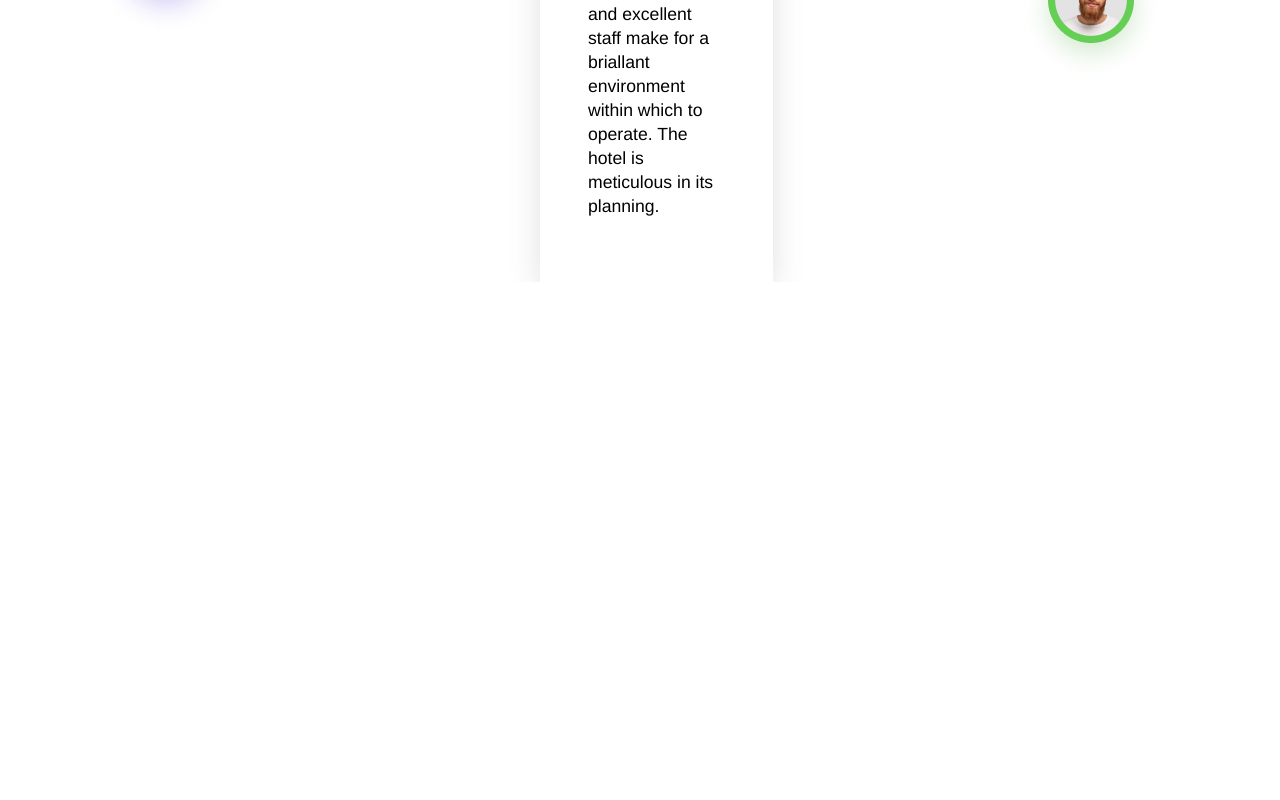
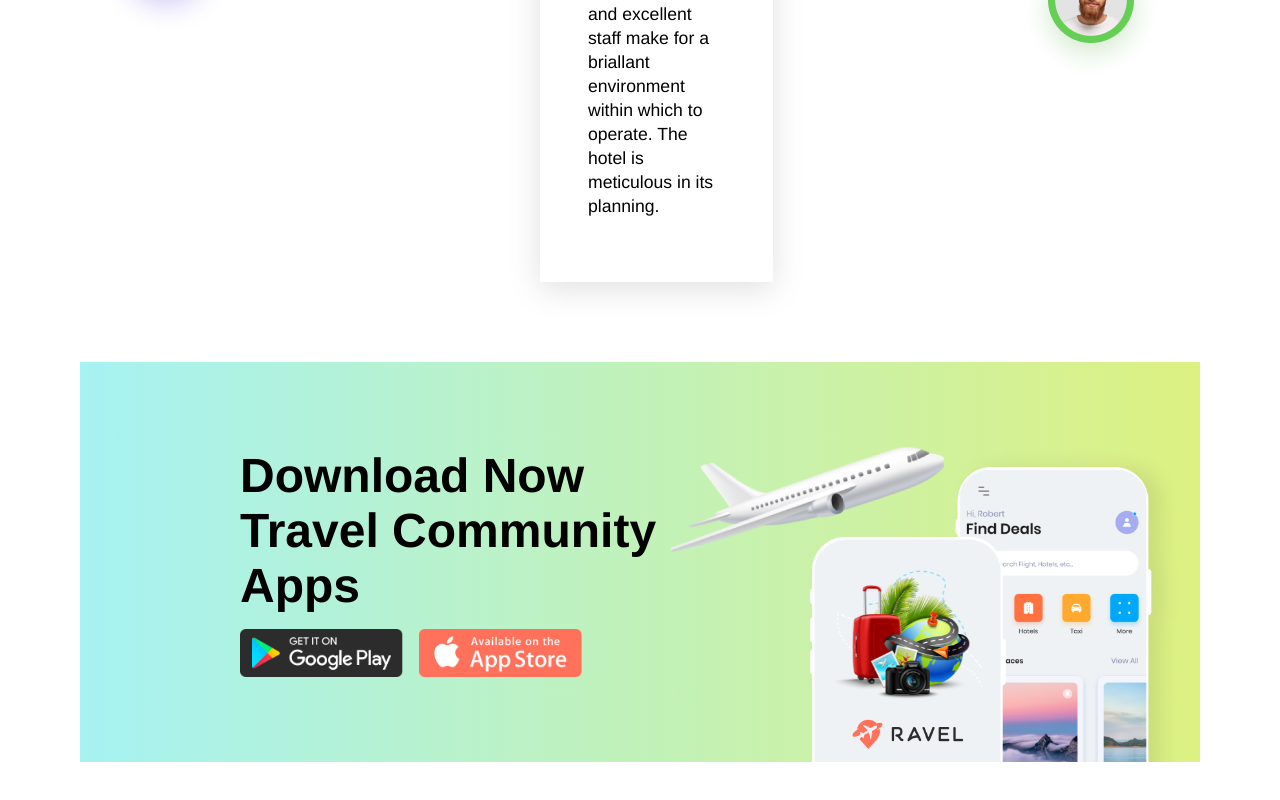
Before and after one commit to rezaGhoreyshiWeb/travel-agency, a React (Vite) app: page / in a window 1280 px wide. Shown: the part 3883-4683 px from the top of the page. Before the commit the page ends 4165 px from the top, so only its background shows below. Built offline with nearby package versions, Linux system fonts and the light colour scheme.

Commit message:
DownloadApp component

```diff
--- a/src/App.jsx
+++ b/src/App.jsx
@@ -1,4 +1,5 @@
 import Destination from "./components/Destination";
+import DownloadApp from "./components/DownloadApp";
 import Home from "./components/Home";
 import Navbar from "./components/Navbar";
 import Offer from "./components/Offer";
@@ -12,11 +13,12 @@ function App() {
       <div>
         <Navbar />
         <Home />
-        <Services/>
-        <Destination/>
-        <Offer/>
-        <Tours/>
-        <Testimonial/>
+        <Services />
+        <Destination />
+        <Offer />
+        <Tours />
+        <Testimonial />
+        <DownloadApp />
       </div>
     </>
   );
--- /dev/null
+++ b/src/components/DownloadApp.jsx
@@ -0,0 +1,71 @@
+import React from "react";
+import styled from "styled-components";
+import googlePlay from "../assets/googlePlay.png";
+import appStore from "../assets/appleStore.png";
+import screens from "../assets/screens.png";
+export default function DownloadApp() {
+  return (
+    <Section>
+      <div className="info">
+        <h1>Download Now Travel Community Apps</h1>
+        <div className="downloads">
+          <img src={googlePlay} alt="google Play" />
+          <img src={appStore} alt="apple store" />
+        </div>
+      </div>
+      <img src={screens} alt="screens" className="screens" />
+    </Section>
+  );
+}
+
+const Section = styled.section`
+  height: 25rem;
+  width: 100%;
+  margin: 5rem 0;
+  background: linear-gradient(to right, #a6f2f2, #ddf181);
+  display: flex;
+  justify-content: space-between;
+  align-items: center;
+  padding: 0 10rem;
+  position: relative;
+  overflow: hidden;
+  .info {
+    display: flex;
+    flex-direction: column;
+    gap: 1rem;
+    h1 {
+      font-size: 3rem;
+      width: 60%;
+    }
+    .downloads {
+      display: flex;
+      gap: 1rem;
+      img {
+        height: 3rem;
+        cursor: pointer;
+      }
+    }
+  }
+  .screens {
+    height: 22rem;
+    position: absolute;
+    bottom: -2rem;
+    right: 1rem;
+  }
+  @media screen and (min-width: 280px) and (max-width: 1080px) {
+    flex-direction: column;
+    height: max-content;
+    gap: 4rem;
+    padding: 2rem;
+    .info {
+      h1 {
+        font-size: 2rem;
+        width: 100%;
+      }
+    }
+    .screens {
+      position: initial;
+      height: 15rem;
+    }
+  }
+`;
```
